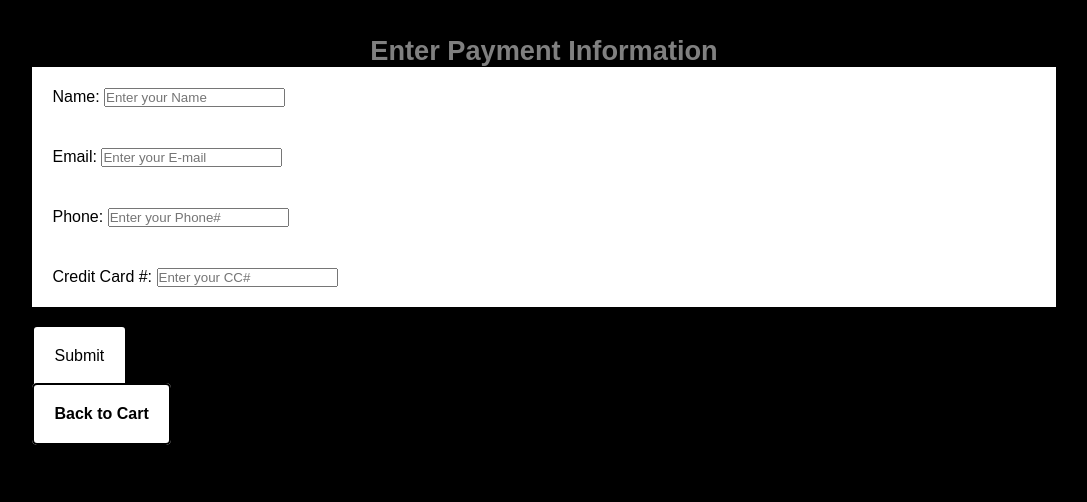
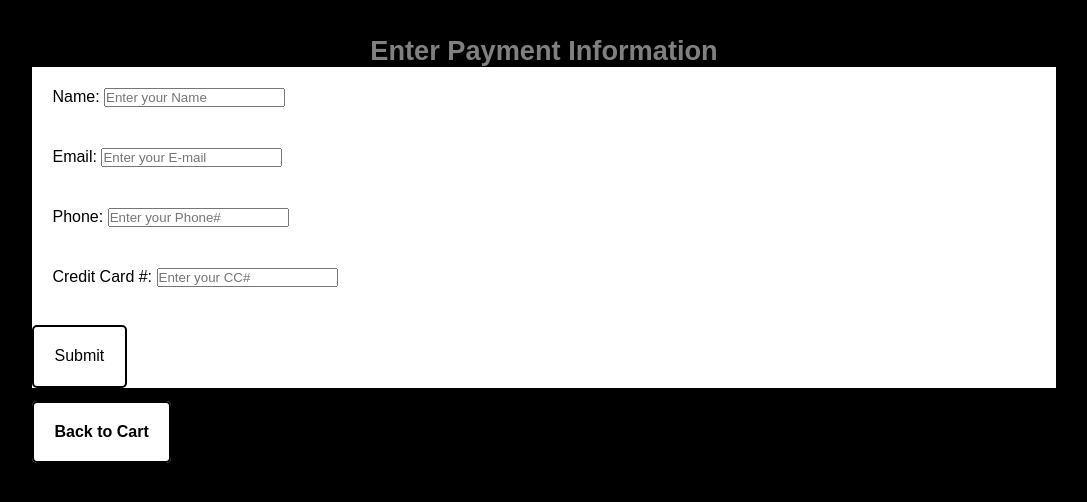
Before and after one commit to ShellYanez/MadeToOrder.github.io, a PHP site: page /checkout.php in a window 1280 px wide. Shown: the part 282-784 px from the top of the page, without its empty margins (96-1183 px from the left). Run offline with PHP 8.4, Linux system fonts and the light colour scheme; data that the repository does not hold is empty.

Commit message:
Add files via upload

```diff
--- a/checkout.php
+++ b/checkout.php
@@ -158,6 +158,8 @@ $total_quantity = mysqli_fetch_assoc($total_quantity_query)['total_quantity'] ??
                <br>
                <br>
                 <h3 class="text-center" style="color: grey;"> Enter Payment Information</h3>
+
+                <div style="background-color: white;">
                 <div class="form-group">
                     <label for="customer_name" style>Name:</label>
                     <input type="text" placeholder="Enter your Name" name="customer_name"  required>
@@ -176,9 +178,11 @@ $total_quantity = mysqli_fetch_assoc($total_quantity_query)['total_quantity'] ??
                 </div>
                 <br>
                 <input type="submit" name="place_order" class="btn form-group" placeholder="Place Order">
+                </div>
             </form>
             <br>
-            <a href="cart.php" class="btn form-group">Back to Cart</a>
+            <br>
+            <a href="cart.php" class="btn form-group style="background-color: white;"">Back to Cart</a>
         </div>
     </section>
 </body>
```
Also changed, not shown: cart.php (line endings or trailing spaces).
